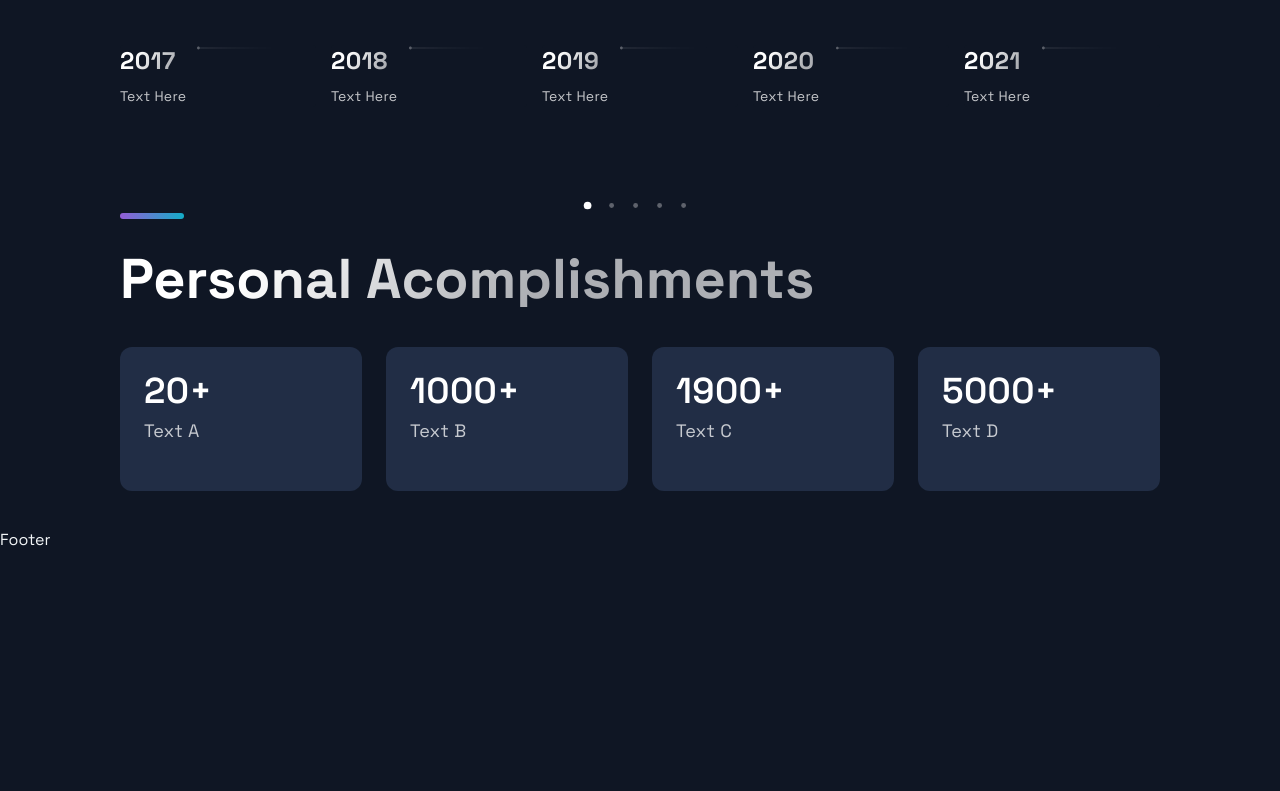
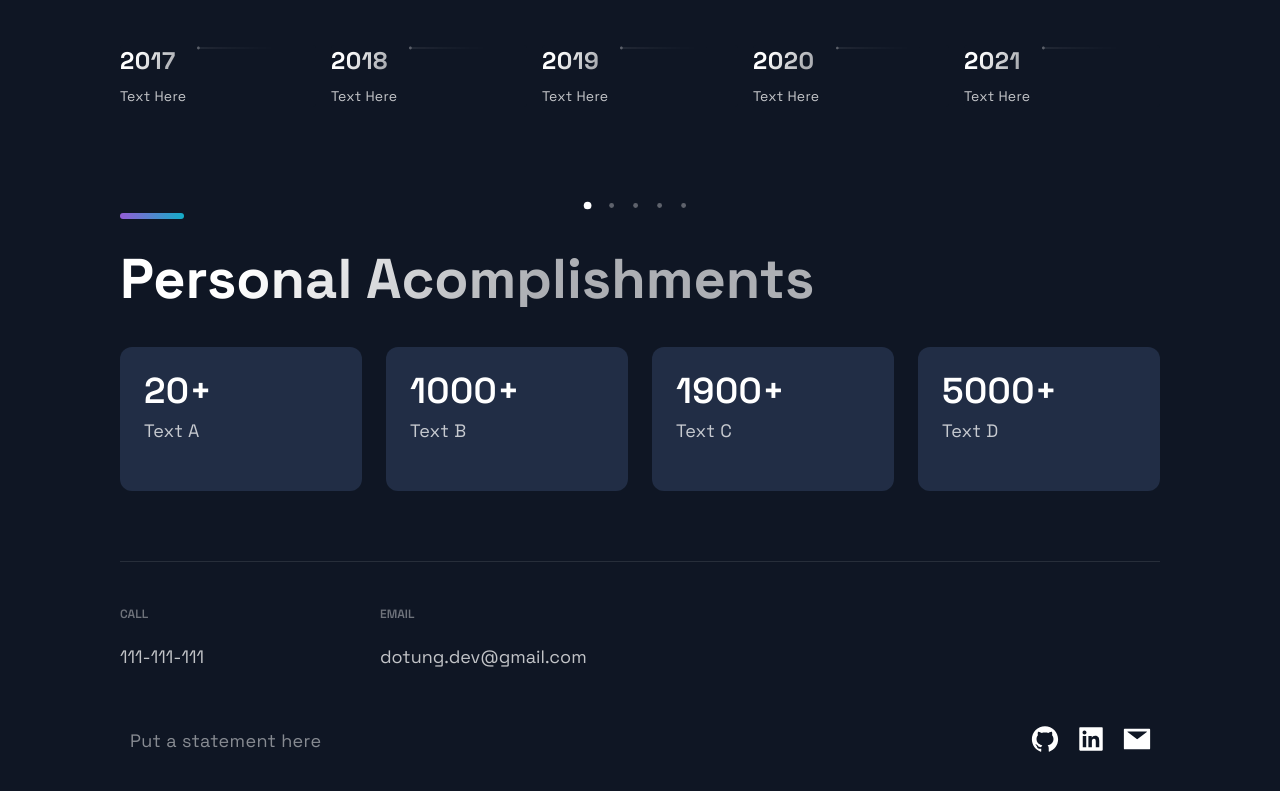
Before and after one commit to dt-japanscript/dt-portfolio.github.io, a Next.js app: page / in a window 1280 px wide. Shown: the part 2752-3543 px from the top of the page. Before the commit the page ends 3302 px from the top, so only its background shows below. Built offline with nearby package versions, Linux system fonts and the light colour scheme.

Commit message:
Create content for Footer section

```diff
--- a/src/components/Footer/Footer.js
+++ b/src/components/Footer/Footer.js
@@ -1,14 +1,39 @@
 import React from 'react';
-import { AiFillGithub, AiFillInstagram, AiFillLinkedin } from 'react-icons/ai';
+import { AiFillGithub, AiFillMail, AiFillLinkedin } from 'react-icons/ai';
 
 import { SocialIcons } from '../Header/HeaderStyles';
 import { CompanyContainer, FooterWrapper, LinkColumn, LinkItem, LinkList, LinkTitle, Slogan, SocialContainer, SocialIconsContainer } from './FooterStyles';
 
 const Footer = () => {
   return (
-    <div>
-      Footer
-    </div>
+    <FooterWrapper>
+      <LinkList>
+        <LinkColumn>
+          <LinkTitle>Call</LinkTitle>
+          <LinkItem href="tel:111-111-111">111-111-111</LinkItem>
+        </LinkColumn>
+        <LinkColumn>
+          <LinkTitle>Email</LinkTitle>
+          <LinkItem href="mailto:dotung.dev@gmail.com">dotung.dev@gmail.com</LinkItem>
+        </LinkColumn>
+      </LinkList>
+      <SocialIconsContainer>
+        <CompanyContainer>
+          <Slogan>Put a statement here</Slogan>
+        </CompanyContainer>
+        <SocialContainer>
+          <SocialIcons href="https://github.com/dt-japanscript">
+            <AiFillGithub size="3rem" />
+          </SocialIcons>
+          <SocialIcons href="https://www.linkedin.com/in/ngoc-tung-do-7850a4232/">
+            <AiFillLinkedin size="3rem" />
+          </SocialIcons>
+          <SocialIcons href="mailto:dotung.dev@gmail.com">
+            <AiFillMail size="3rem" />
+          </SocialIcons>
+        </SocialContainer>
+      </SocialIconsContainer>
+    </FooterWrapper>
   );
 };
 
```
